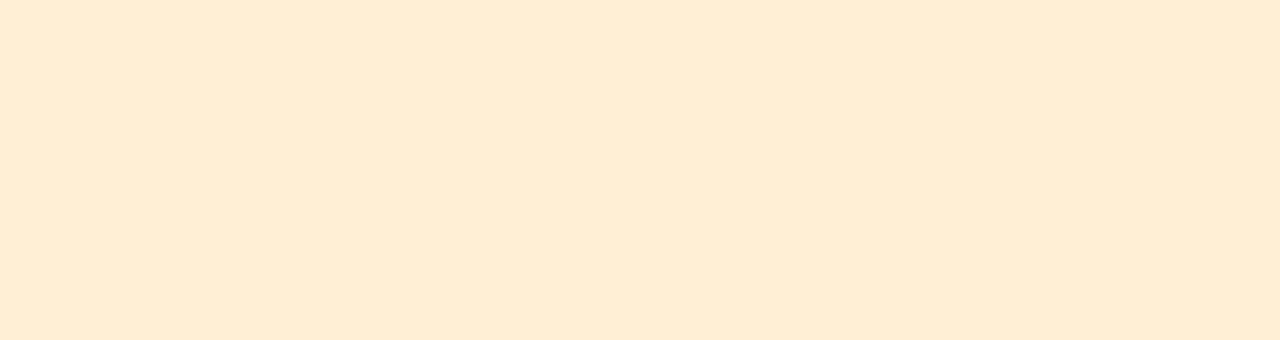
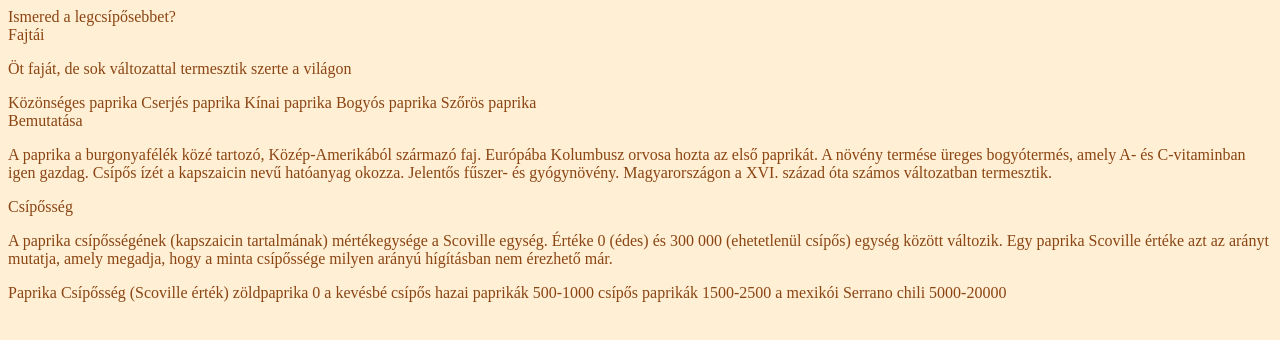
Before and after one commit to Gircsi117/paprika, a plain HTML site: page index.html in a window 1280 px wide. Drawn offline with Linux system fonts and the light colour scheme.

Commit message:
Szöveg beillesztése és tagolása

```diff
--- a/index.html
+++ b/index.html
@@ -9,13 +9,29 @@
 <body>
     <div id="fokeret">
         <div id="fejlec">
-
+            Ismered a legcsípősebbet?
         </div>
         <div id="menu">
-
+            Fajtái
+            <p>Öt faját, de sok változattal termesztik szerte a világon</p>
+            Közönséges paprika
+            Cserjés paprika
+            Kínai paprika
+            Bogyós paprika
+            Szőrös paprika
         </div>
         <div id="tartalom">
+            Bemutatása
+            <p>A paprika a burgonyafélék közé tartozó, Közép-Amerikából származó faj. Európába Kolumbusz orvosa hozta az első paprikát. A növény termése üreges bogyótermés, amely A- és C-vitaminban igen gazdag. Csípős ízét a kapszaicin nevű hatóanyag okozza. Jelentős fűszer- és gyógynövény. Magyarországon a XVI. század óta számos változatban termesztik.</p>
 
+            Csípősség
+            <p>A paprika csípősségének (kapszaicin tartalmának) mértékegysége a Scoville egység. Értéke 0 (édes) és 300 000 (ehetetlenül csípős) egység között változik. Egy paprika Scoville értéke azt az arányt mutatja, amely megadja, hogy a minta csípőssége milyen arányú hígításban nem érezhető már.</p>
+
+            Paprika Csípősség (Scoville érték)
+            zöldpaprika 0
+            a kevésbé csípős hazai paprikák 500-1000
+            csípős paprikák 1500-2500
+            a mexikói Serrano chili 5000-20000
         </div>
     </div>
 
```
